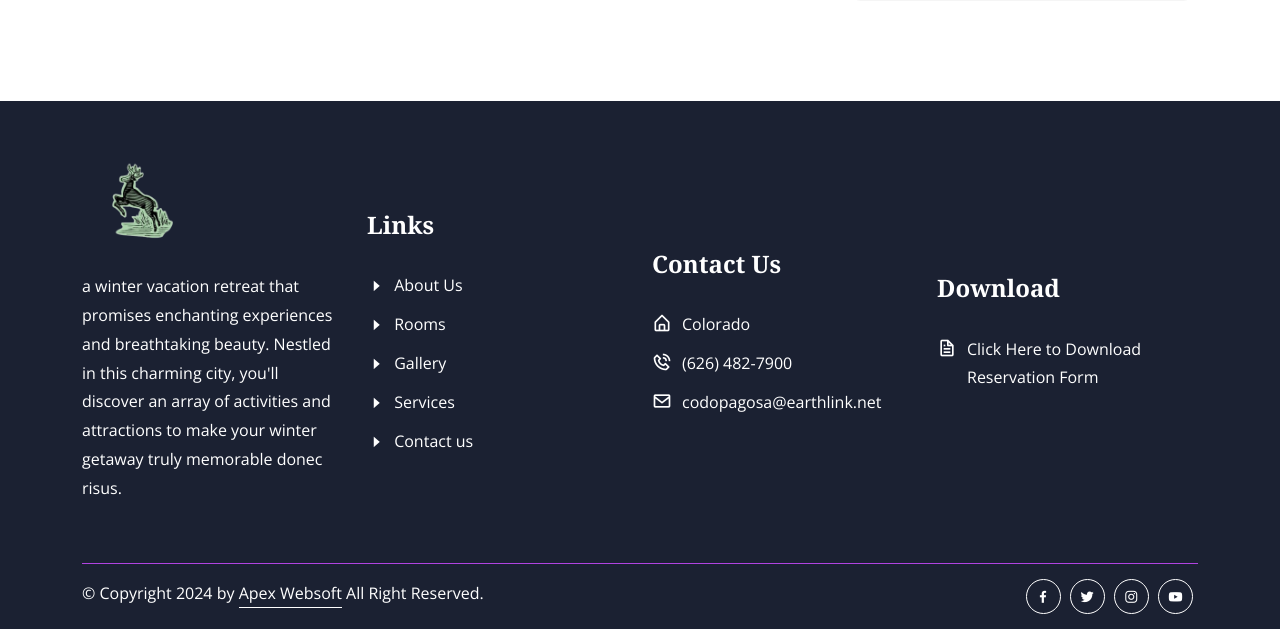
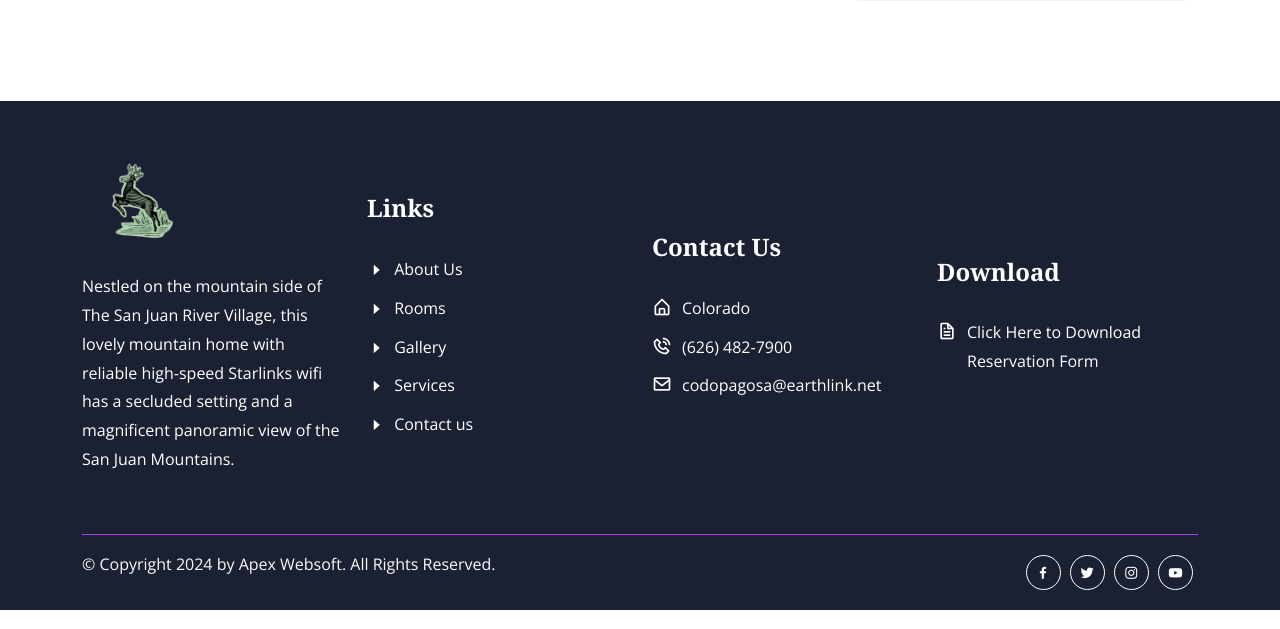
Before and after one commit to devaakash1205/pagosa-cabin, a PHP site: page /index.php in a window 1280 px wide. Shown: the part 5102-5731 px from the top of the page. Run offline with PHP 8.4, Linux system fonts and the light colour scheme; some libraries are stand-ins or nearby versions.

Commit message:
footer design change

```diff
--- a/footer.php
+++ b/footer.php
@@ -1,23 +1,27 @@
 <footer class="footer-area footer-bg">
-    <div class="container ">
-        <div class="footer-top pt-40 pb-40 ">
-            <div class="row align-items-center justify-content-center ">
-                <div class="col-lg-3 col-md-6 ">
-                    <div class="footer-widget ">
-                        <div class="footer-logo ">
-                            <a href="index.html ">
-                                <img src="assets/img/logos/flogo.png " style="width: 250px; " alt="Images " />
+    <div class="container">
+        <div class="footer-top pt-40 pb-40">
+            <div class="row align-items-center justify-content-center">
+                <!-- Footer Widget 1 -->
+                <div class="col-lg-3 col-md-6">
+                    <div class="footer-widget">
+                        <div class="footer-logo">
+                            <a href="index.html">
+                                <img src="assets/img/logos/flogo.png" style="width: 250px;" alt="Images" />
                             </a>
-                            <p class="mt-2 ">
-                                a winter vacation retreat that promises enchanting experiences and breathtaking beauty. Nestled in this charming city, you'll discover an array of activities and attractions to make your winter getaway truly memorable donec risus.
+                            <p class="mt-2">
+                                Nestled on the mountain side of The San Juan River Village, this lovely mountain home with reliable high-speed Starlinks wifi has a secluded setting and a magnificent panoramic view of the San Juan Mountains.
                             </p>
                         </div>
-
                     </div>
                 </div>
-                <div class="col-lg-3 col-md-6 ">
-                    <div class="footer-widget pl-5 ">
-                        <h3>Links</h3>
+                <!-- Footer Widget 2 -->
+                <div class="col-lg-3 col-md-6">
+                    <div class="footer-widget">
+                        <div class="footer-logo">
+
+                            <h3 class="mt-3">Links</h3>
+                            <p class="mt-2">
                             <ul class="footer-list ">
                                 <li>
                                     <a href="about-us.php " target="_blank ">
@@ -45,11 +49,17 @@
                                     </a>
                                 </li>
                             </ul>
+                            </p>
                         </div>
                     </div>
-                <div class="col-lg-3 col-md-6 ">
-                    <div class="footer-widget ">
-                        <h3>Contact Us</h3>
+                </div>
+                <!-- Footer Widget 3 -->
+                <div class="col-lg-3 col-md-6">
+                    <div class="footer-widget">
+                        <div class="footer-logo">
+
+                            <h3 class="mt-3">Contact Us</h3>
+                            <p class="mt-2">
                             <ul class="footer-list-contact ">
                                 <li>
                                     <i class="bx bx-home-alt "></i>
@@ -66,11 +76,17 @@
                                             class=" ">codopagosa@earthlink.net</span></a>
                                 </li>
                             </ul>
+                            </p>
                         </div>
                     </div>
-                <div class="col-lg-3 col-md-6 ">
-                    <div class="footer-widget ">
-                        <h3>Download</h3>
+                </div>
+                <!-- Footer Widget 4 -->
+                <div class="col-lg-3 col-md-6">
+                    <div class="footer-widget">
+                        <div class="footer-logo">
+
+                            <h3 class="mt-3">Download</h3>
+                            <p class="mt-2">
                             <ul class="footer-list-contact ">
                                 <li>
                                     <i class="bx bx-file "></i>
@@ -78,43 +94,41 @@
                                             class=" ">Click Here to Download Reservation Form</span></a>
                                 </li>
                             </ul>
+                            </p>
                         </div>
                     </div>
                 </div>
             </div>
-        <div class="copy-right-area ">
-            <div class="row justify-content-center ">
-                <div class="col-lg-8 col-md-8 ">
-                    <div class="copy-right-text text-align1 ">
-                        <p>
-                            © <span>Copyright 2024 by <a href="https://www.apexwebsoft.com/"> Apex Websoft</a> All Right Reserved.</span>
-
+        </div>
+        <!-- Social Links and Copy Right Section -->
+        <div class="copy-right-area">
+            <div class="row align-items-center">
+                <!-- Copyright Text -->
+                <div class="col-lg-6 col-md-6 text-start">
+                    <p class="text-light">
+                        © <span>Copyright 2024 by <a href="https://www.apexwebsoft.com/" class="text-light">Apex Websoft</a>. All Rights Reserved.</span>
                     </p>
                 </div>
-                </div>
-                <div class="col-lg-4 col-md-4 ">
-                    <div class="social-icon text-align2 ">
-                        <ul class="social-link ">
-                            <li>
-                                <a href="https://www.facebook.com/login/ " target="_blank "><i
-                                        class="bx bxl-facebook "></i></a>
+                <!-- Social Media Icons -->
+                <div class="col-lg-6 col-md-6 text-end">
+                    <div class="social-icon">
+                        <ul class="social-link list-inline mb-0">
+                            <li class="list-inline-item">
+                                <a href="https://www.facebook.com/login/" target="_blank"><i class="bx bxl-facebook"></i></a>
                             </li>
-                            <li>
-                                <a href="https://twitter.com/i/flow/login " target="_blank "><i
-                                        class="bx bxl-twitter "></i></a>
+                            <li class="list-inline-item">
+                                <a href="https://twitter.com/i/flow/login" target="_blank"><i class="bx bxl-twitter"></i></a>
                             </li>
-                            <li>
-                                <a href="https://www.instagram.com/accounts/login/ " target="_blank "><i
-                                        class="bx bxl-instagram "></i></a>
+                            <li class="list-inline-item">
+                                <a href="https://www.instagram.com/accounts/login/" target="_blank"><i class="bx bxl-instagram"></i></a>
                             </li>
-                            <li>
-                                <a href="https://www.youtube.com/watch?v=zWPsjhBaRb0 " target="_blank "><i
-                                        class="bx bxl-youtube "></i></a>
+                            <li class="list-inline-item">
+                                <a href="https://www.youtube.com/watch?v=zWPsjhBaRb0" target="_blank"><i class="bx bxl-youtube"></i></a>
                             </li>
                         </ul>
                     </div>
                 </div>
             </div>
         </div>
-    </div>
+
 </footer>
```
Lines whose indentation alone changed are shown as unchanged.
